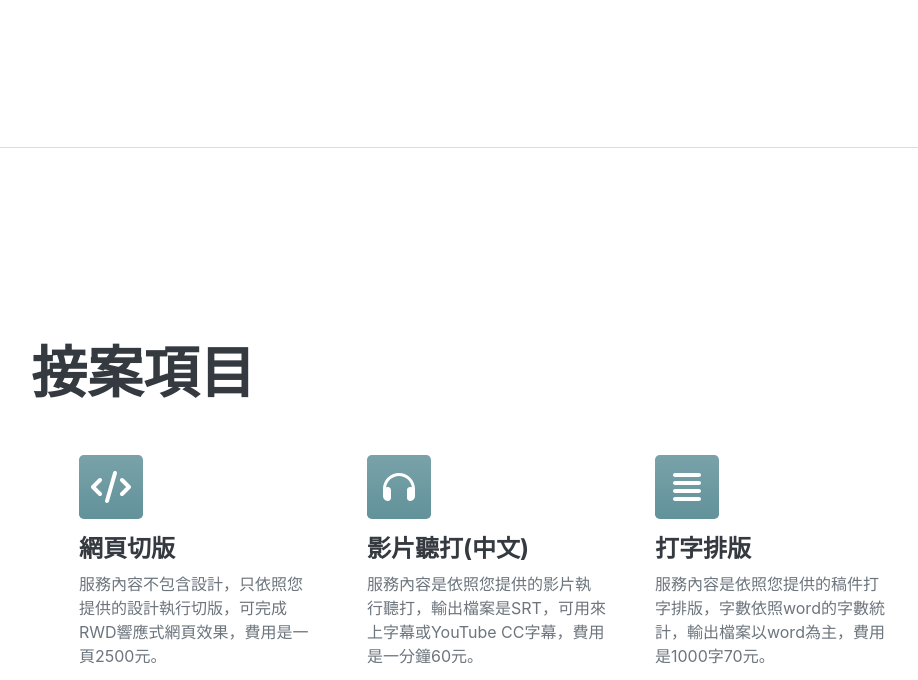
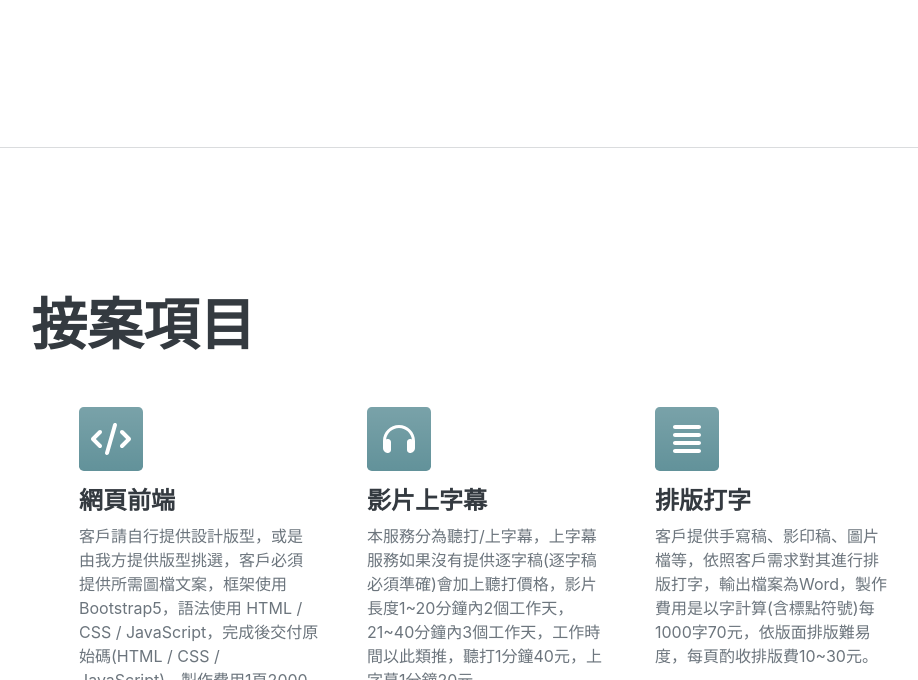
Before and after one commit to XuJiaWei0812/selfIntroduction, a plain HTML site: page index.html in a window 1280 px wide. Shown: the part 1454-2134 px from the top of the page, without its empty margins (289-1207 px from the left). Drawn offline with nearby package versions, Linux system fonts and the light colour scheme; a script that the page names is missing; a web font is replaced by a local one.

Commit message:
Update index.html

```diff
--- a/index.html
+++ b/index.html
@@ -6,7 +6,7 @@
     <meta name="viewport" content="width=device-width, initial-scale=1, shrink-to-fit=no" />
     <meta name="description" content="" />
     <meta name="author" content="" />
-    <title>JIA-WEI</title>
+    <title>徐家偉 JIA-WEI</title>
     <link rel="icon" type="image/x-icon" href="assets/img/favicon.svg" />
     <!-- Font Awesome icons (free version)-->
     <script src="https://use.fontawesome.com/releases/v6.1.0/js/all.js" crossorigin="anonymous"></script>
@@ -54,10 +54,13 @@
                         class="fa-brands fa-discord"></i> 阿梧#5686 ·
                     <i class="fa-solid fa-envelope"></i> <a href="mailto:h79jkl345@email.com"> h79jkl345@email.com</a>
                 </div>
-                <p class="lead mb-5">畢業於資訊工程系，目前從事個人接案自由業，服務項目有網頁排版、影片聽打、文案撰寫。</p>
+                <p class="lead mb-5">畢業於資訊工程系，目前為自由工作者，服務項目:網頁前端、影片字幕、排版打字，個人準時交件好溝通，期待各位案主的委託。
+                </p>
                 <div class="social-icons">
                     <a class="social-icon" href="https://www.facebook.com/profile.php?id=100005390865978"><i
                             class="fab fa-facebook-f"></i></a>
+                    <a class="social-icon" href="https://www.instagram.com/awulearn/"><i
+                            class="fab fa-instagram"></i></a>
                     <a class="social-icon" href="https://github.com/XuJiaWei0812"><i class="fab fa-github"></i></a>
                 </div>
             </div>
@@ -106,8 +109,8 @@
                         <div class="col-lg-4 mb-5 mb-lg-0">
                             <div class="feature bg-primary bg-gradient text-white rounded-3 mb-3"><i
                                     class="fa-solid fa-code"></i></div>
-                            <h2 class="h4 fw-bolder">網頁切版</h2>
-                            <p>服務內容不包含設計，只依照您提供的設計執行切版，可完成RWD響應式網頁效果，費用是一頁2500元。</p>
+                            <h2 class="h4 fw-bolder">網頁前端</h2>
+                            <p>客戶請自行提供設計版型，或是由我方提供版型挑選，客戶必須提供所需圖檔文案，框架使用Bootstrap5，語法使用 HTML / CSS / JavaScript，完成後交付原始碼(HTML / CSS / JavaScript)，製作費用1頁2000元。</p>
                             <a class="text-decoration-none" href="https://github.com/XuJiaWei0812">
                                 前往作品集
                                 <i class="bi bi-arrow-right"></i>
@@ -116,8 +119,8 @@
                         <div class="col-lg-4 mb-5 mb-lg-0">
                             <div class="feature bg-primary bg-gradient text-white rounded-3 mb-3"><i
                                     class="fa-solid fa-headphones"></i></div>
-                            <h2 class="h4 fw-bolder">影片聽打(中文)</h2>
-                            <p>服務內容是依照您提供的影片執行聽打，輸出檔案是SRT，可用來上字幕或YouTube CC字幕，費用是一分鐘60元。</p>
+                            <h2 class="h4 fw-bolder">影片上字幕</h2>
+                            <p>本服務分為聽打/上字幕，上字幕服務如果沒有提供逐字稿(逐字稿必須準確)會加上聽打價格，影片長度1~20分鐘內2個工作天，21~40分鐘內3個工作天，工作時間以此類推，聽打1分鐘40元，上字幕1分鐘20元。</p>
                             <a class="text-decoration-none"
                                 href="https://drive.google.com/drive/folders/1K3VQY6dzmmutObevZaRwABHVBjpIXpAe?usp=sharing">
                                 前往作品集
@@ -127,8 +130,8 @@
                         <div class="col-lg-4">
                             <div class="feature bg-primary bg-gradient text-white rounded-3 mb-3"><i
                                     class="fa-solid fa-align-justify"></i></i></div>
-                            <h2 class="h4 fw-bolder">打字排版</h2>
-                            <p>服務內容是依照您提供的稿件打字排版，字數依照word的字數統計，輸出檔案以word為主，費用是1000字70元。</p>
+                            <h2 class="h4 fw-bolder">排版打字</h2>
+                            <p>客戶提供手寫稿、影印稿、圖片檔等，依照客戶需求對其進行排版打字，輸出檔案為Word，製作費用是以字計算(含標點符號)每1000字70元，依版面排版難易度，每頁酌收排版費10~30元。</p>
                             <a class="text-decoration-none"
                                 href="https://drive.google.com/drive/folders/1vjkYgGol_yUR2slyY6qeS5el1jRu0wMd?usp=sharing">
                                 前往作品集
@@ -200,7 +203,9 @@
                                 <!-- 作品標題-->
                                 <h2 class="portfolio-modal-title text-secondary text-uppercase mb-4">待辦事項</h2>
                                 <!-- 作品圖片-->
-                                <a data-fancybox="gallery" href="https://i.imgur.com/F8Wqy5K.gif"><img class="img-fluid rounded mb-4" src="https://i.imgur.com/F8Wqy5K.gif" alt="..." /></a>
+                                <a data-fancybox="gallery" href="https://i.imgur.com/F8Wqy5K.gif"><img
+                                        class="img-fluid rounded mb-4" src="https://i.imgur.com/F8Wqy5K.gif"
+                                        alt="..." /></a>
                                 <!-- 作品敘述-->
                                 <p class="mb-3">
                                     具備簡易會員系統，將依照會員系統顯示屬於自己的待辦事項，可以進行新增、修改、刪除等動作，
@@ -210,7 +215,8 @@
                                 <nav aria-label="breadcrumb" class="d-flex justify-content-center mb-3">
                                     <ol class="breadcrumb">
                                         <li class="breadcrumb-item"><a href="http://114.35.196.101:82/">前往網頁</a></li>
-                                        <li class="breadcrumb-item"><a href="https://github.com/XuJiaWei0812/toDoList">原始碼</a></li>
+                                        <li class="breadcrumb-item"><a
+                                                href="https://github.com/XuJiaWei0812/toDoList">原始碼</a></li>
                                     </ol>
                                 </nav>
                                 <button class="btn btn-primary" data-bs-dismiss="modal">
@@ -238,7 +244,9 @@
                                 <!-- 作品標題-->
                                 <h2 class="portfolio-modal-title text-secondary text-uppercase mb-4">簡易購物車</h2>
                                 <!-- 作品圖片-->
-                                <a data-fancybox="gallery" href="https://i.imgur.com/0UZ5Nk8.gif"><img class="img-fluid rounded mb-5" src="https://i.imgur.com/0UZ5Nk8.gif" alt="..." /></a>
+                                <a data-fancybox="gallery" href="https://i.imgur.com/0UZ5Nk8.gif"><img
+                                        class="img-fluid rounded mb-5" src="https://i.imgur.com/0UZ5Nk8.gif"
+                                        alt="..." /></a>
                                 <!-- 作品敘述-->
                                 <p class="mb-4">可以加入商品進購物車，購物車內可以增加及減少商品數量，
                                     也可以刪除商品，結帳時可以選擇綠界付款或LINEPay，
@@ -247,7 +255,8 @@
                                 <nav aria-label="breadcrumb" class="d-flex justify-content-center mb-3">
                                     <ol class="breadcrumb">
                                         <li class="breadcrumb-item"><a href="http://114.35.196.101:80/">前往網頁</a></li>
-                                        <li class="breadcrumb-item"><a href="https://github.com/XuJiaWei0812/shoppingCart">原始碼</a></li>
+                                        <li class="breadcrumb-item"><a
+                                                href="https://github.com/XuJiaWei0812/shoppingCart">原始碼</a></li>
                                     </ol>
                                 </nav>
                                 <button class="btn btn-primary" data-bs-dismiss="modal">
@@ -275,14 +284,18 @@
                                 <!-- 作品標題-->
                                 <h2 class="portfolio-modal-title text-secondary text-uppercase mb-4">甜點電商版型</h2>
                                 <!-- 作品圖片-->
-                                <a data-fancybox="gallery" href="https://i.imgur.com/5WnLQmN.png"><img class="img-fluid rounded mb-5" src="https://i.imgur.com/5WnLQmN.png" alt="..." /></a>
+                                <a data-fancybox="gallery" href="https://i.imgur.com/5WnLQmN.png"><img
+                                        class="img-fluid rounded mb-5" src="https://i.imgur.com/5WnLQmN.png"
+                                        alt="..." /></a>
                                 <!-- 作品敘述-->
                                 <p class="mb-4">六角學院的切版練習題，將Bootstrap4改成Bootstrap5，90%的樣式還原成功，10%細節處些許不同。
                                 </p>
                                 <nav aria-label="breadcrumb" class="d-flex justify-content-center mb-3">
                                     <ol class="breadcrumb">
-                                        <li class="breadcrumb-item"><a href="https://xujiawei0812.github.io/cuttingPractice01/">前往網頁</a></li>
-                                        <li class="breadcrumb-item"><a href="https://github.com/XuJiaWei0812/cuttingPractice01">原始碼</a></li>
+                                        <li class="breadcrumb-item"><a
+                                                href="https://xujiawei0812.github.io/cuttingPractice01/">前往網頁</a></li>
+                                        <li class="breadcrumb-item"><a
+                                                href="https://github.com/XuJiaWei0812/cuttingPractice01">原始碼</a></li>
                                     </ol>
                                 </nav>
                                 <button class="btn btn-primary" data-bs-dismiss="modal">
```
